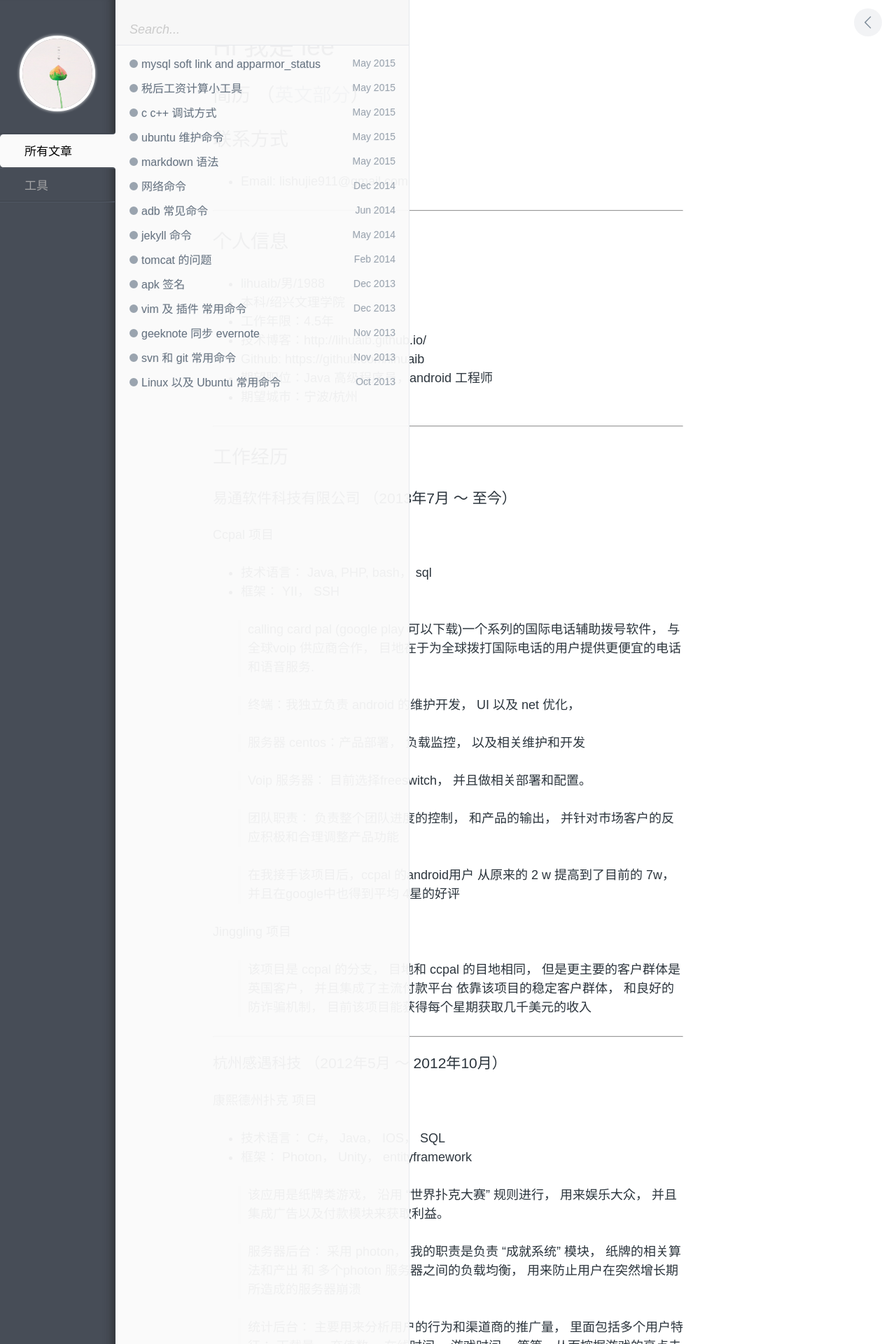
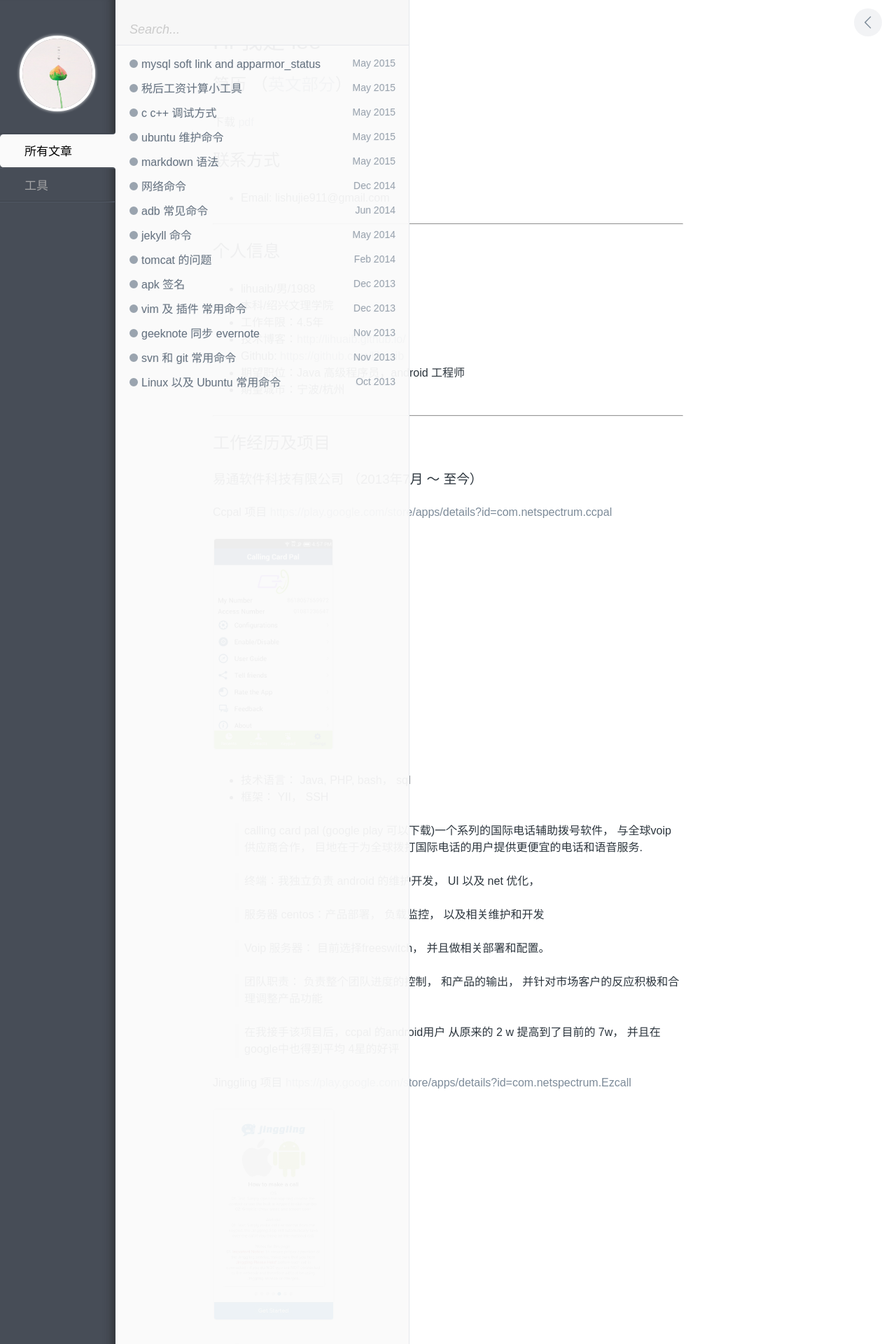
Before and after one commit to lihuaib/lihuaib.github.com, a Jekyll site: the page built from index.md, in a window 1280 px wide. Shown: the top 1920 px of the page at 70% size. Built offline with Jekyll 4.4.1, drawn with Linux system fonts in a browser that asks for light colours; comment, search, counter and statistics services are not loaded; some of the changed text lies outside the part shown.

Commit message:
update my resume and add imgs

```diff
--- a/assets/css/style.css
+++ b/assets/css/style.css
@@ -351,7 +351,7 @@ a {
 #post {
   height: 100%;
   color: #2c353d;
-  font-size: 18px;
+  font-size: 16px;
   line-height: 1.5;
   background: white;
   overflow-x: hidden;
@@ -367,7 +367,7 @@ a {
     text-shadow: none; }
   @media screen and (max-width: 585px) {
     #post {
-      font-size: 14px; } }
+      font-size: 12px; } }
 
 #pjax {
   padding: 0 5% 30px; }
--- a/index.md
+++ b/index.md
@@ -4,6 +4,7 @@ title: Hi 我是 lee
 ---
 
 ##  简历 （[英文部分](index_en.html)）
+下载 [pdf](index.pdf)
 
 ## 联系方式
 
@@ -16,19 +17,19 @@ title: Hi 我是 lee
 - lihuaib/男/1988
 - 本科/绍兴文理学院
 - 工作年限：4.5年
-- 技术博客：http://lihuaib.github.io/
-- Github: https://github.com/lihuaib
+- 技术博客：[http://lihuaib.github.io/](http://lihuaib.github.io/)
+- Github: [https://github.com/lihuaib](https://github.com/lihuaib)
 
 - 期望职位：Java 高级程序员，android 工程师
 - 期望城市：宁波/杭州
 
 ---
-
-## 工作经历
+## 工作经历及项目
 
 ### 易通软件科技有限公司 （2013年7月 ～ 至今）
 
-#### Ccpal 项目
+#### Ccpal 项目 [https://play.google.com/store/apps/details?id=com.netspectrum.ccpal](https://play.google.com/store/apps/details?id=com.netspectrum.ccpal)
+![Alt text](uploads/img/ccpal_1.png)
 - 技术语言： Java, PHP, bash， sql
 - 框架： YII， SSH
 
@@ -44,8 +45,8 @@ title: Hi 我是 lee
 
 >在我接手该项目后，ccpal 的android用户 从原来的 2 w 提高到了目前的 7w， 并且在google中也得到平均 4星的好评
 
-#### Jinggling 项目
-
+#### Jinggling 项目 [https://play.google.com/store/apps/details?id=com.netspectrum.Ezcall](https://play.google.com/store/apps/details?id=com.netspectrum.Ezcall)
+![Alt text](uploads/img/jinggling_1.jpeg)
 > 该项目是 ccpal 的分支， 目地和 ccpal 的目地相同， 但是更主要的客户群体是英国客户， 并且集成了主流付款平台
 > 依靠该项目的稳定客户群体， 和良好的防诈骗机制， 目前该项目能获得每个星期获取几千美元的收入
 
```
Also changed, not shown: other parts of index.md (+6 -2 lines), index_en.md (+14 -8 lines), uploads/img/acuvue_1.png (added), uploads/img/ccpal_1.png (added), uploads/img/jinggling_1.jpeg (added), uploads/img/kangxi_poker_1.jpeg (added), uploads/img/kangxi_poker_2.jpg (added), uploads/img/yijing_site_1.png (added), 2 other files.
